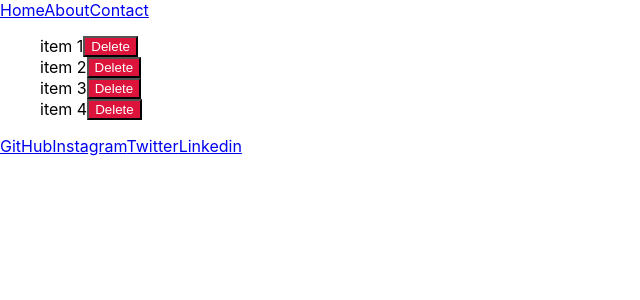
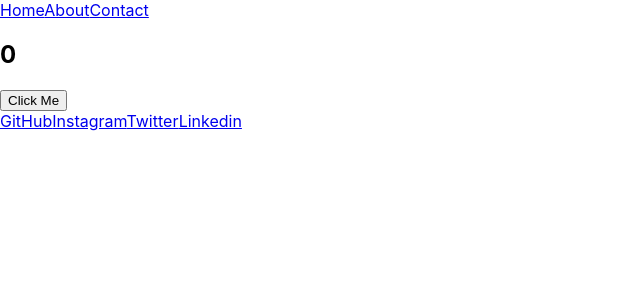
Before and after one commit to sanskarpareek14/React, a React (Create React App) app in the folder myapp/: page / in a window 1280 px wide. Shown: the top 300 px of the page, without its empty margins (0-640 px from the left). Built offline with nearby package versions, Linux system fonts and the light colour scheme.

Commit message:
useState

```diff
--- a/myapp/src/Components/Content.js
+++ b/myapp/src/Components/Content.js
@@ -1,17 +1,43 @@
 import ListItem from './ListItem'
-
+import { useState } from 'react'
 const Content = () => {
-    const chores = ["item 1", "item 2", "item 3", "item 4"]
+    // let counter = 0
+    let [counter, setCounter] = useState(0)
+    // console.log(counter)
+    // console.log(mysteryfunction)
+    console.log('rerender')
     return (
-        <div class="container">
-            <ul>
-                {
-                    chores.map(chore => <ListItem chore={chore} />)
-                }
-
-            </ul>
+        <div className="container">
+            <h2>{counter}</h2>
+            <button onClick={() => {
+                console.log(counter)
+                counter = counter + 1
+                setCounter(previousValue => {
+                    console.log(previousValue)
+                    return counter
+                })
+            }}>Click Me</button>
         </div>
     );
 }
 
 export default Content;
+
+// import React from "react";
+
+// class Content extends React.Component {
+//     constructor() {
+//         super();
+//         this.state = {
+//             count: 0
+//         };
+//     }
+//     render() {
+//         return (
+//             <div className="container">
+//                 Lorem ipsum dolor sit amet consecture adispsj elit.COnseehguer aliquid debits expeditia.
+//             </div>
+//         )
+//     }
+// }
+// export default Content;
```
